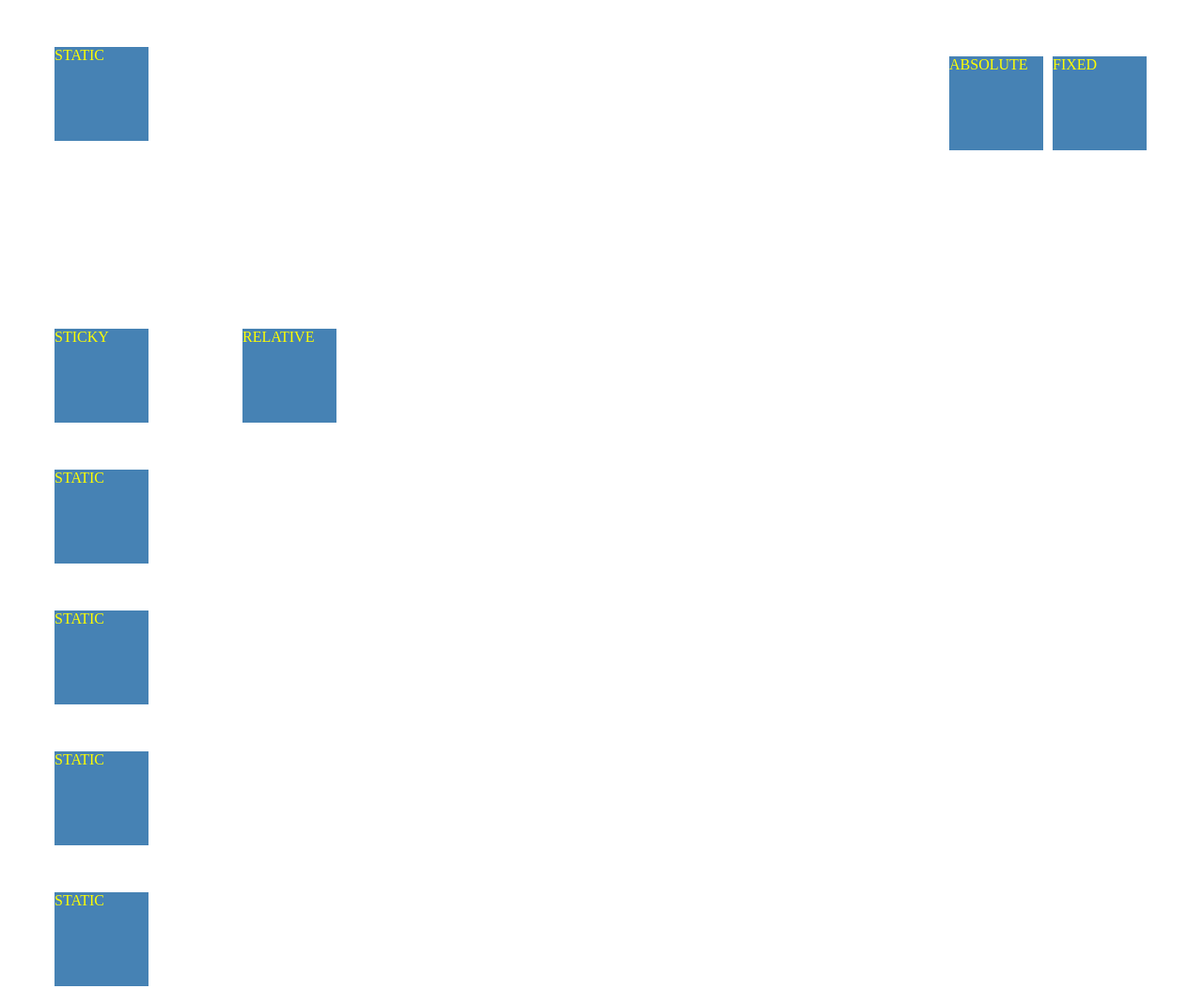
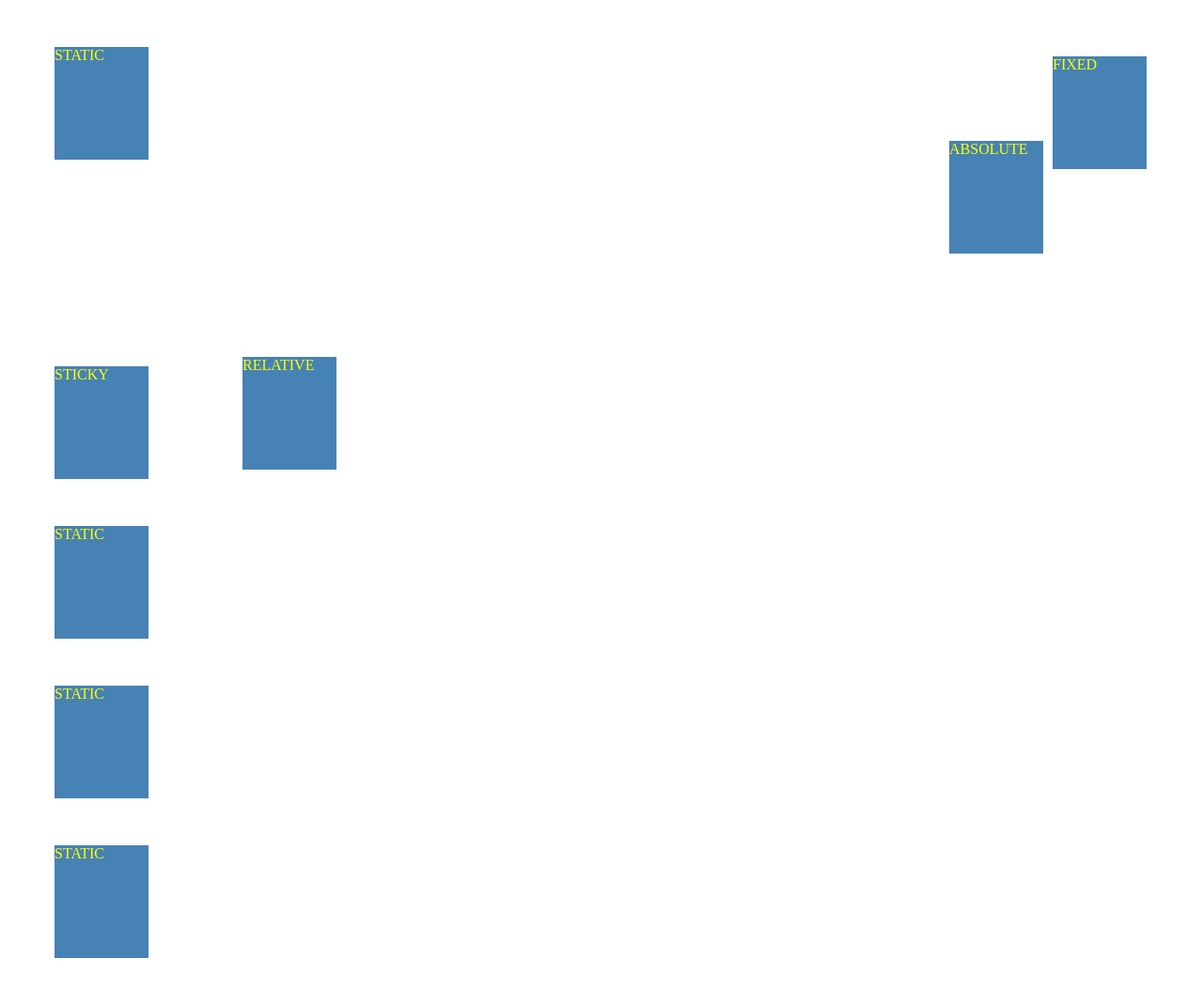
Before and after one commit to Alberto-RosalesC/Programacion_Web, a plain HTML site: page Parcial1/Position/Posicionamiento.html in a window 1280 px wide. Shown: the top 1053 px of the page at 94% size. Drawn offline with Linux system fonts and the light colour scheme.

Commit message:
Commit Jugando

```diff
--- a/Parcial1/Position/Styles_Position.css
+++ b/Parcial1/Position/Styles_Position.css
@@ -2,23 +2,23 @@
     background-color: steelblue;
     color: yellow;
     width: 100px;
-    height: 100px;
+    height: 120px;
     margin: 50px;
 }
 
 #Caja1 {
     position: static;
-    left: 100px;
+    left: 110px;
 }
 #Caja2 {
     position: relative;
-    top: 150px;
+    top: 160px;
     left: 200px;
 }
 
 #Caja3 {
     position: absolute;
-    top: 10px;
+    top: 100px;
     right: 120px;
 }
 
@@ -30,5 +30,5 @@
 }
 #Caja6 {
     position: sticky;
-    top: 10px;
+    top: 100px;
 }
```
